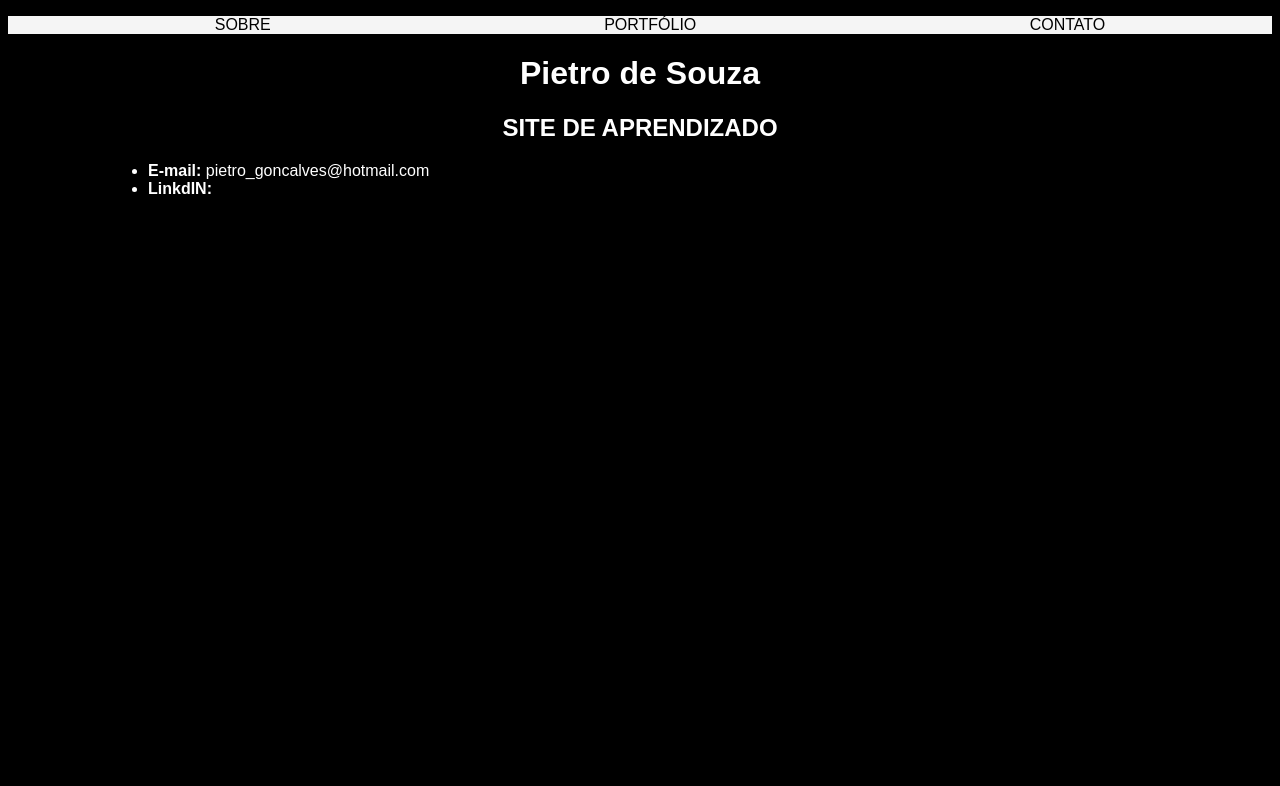
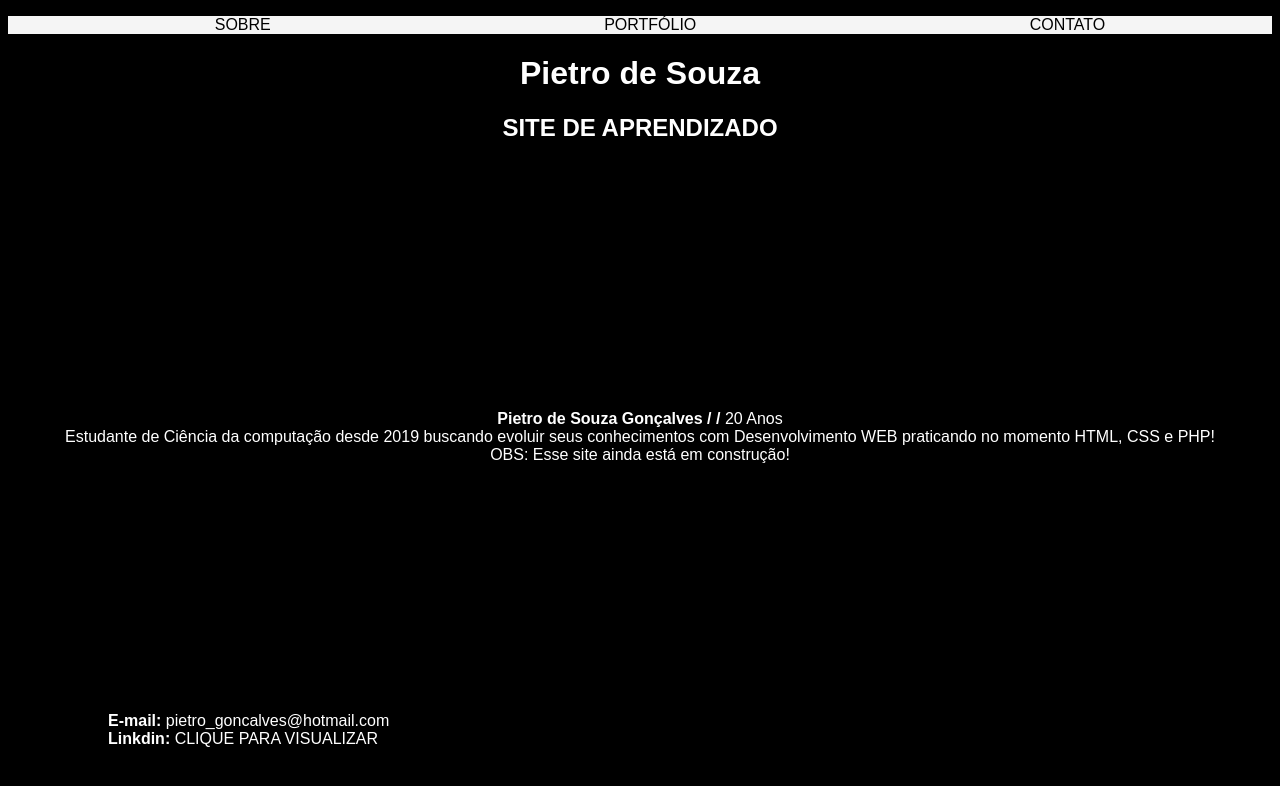
Before and after one commit to p1etr0/imers-ocss, a plain HTML site: page index.html in a window 1280 px wide. Drawn offline with Linux system fonts and the light colour scheme; files that its build step writes are made by us from their sources.

Commit message:
Update index.html

```diff
--- a/index.html
+++ b/index.html
@@ -3,6 +3,7 @@
 <head>
     <meta charset="UTF-8">
     <title>Pietro</title>
+    <link rel="stylesheet" type="text/css" href="estilo.css" media="screen" />
     <link rel="stylesheet" href="CSS/estilo.css">
 </head>
 <body>
@@ -17,12 +18,17 @@
         <h1 class="site-title">Pietro de Souza</h1>
         <h2 class="site-subtitle"><b>SITE DE APRENDIZADO</b></h2>
     </header>
+    <div class="descricao">
+        <p>
+            <b>Pietro de Souza Gonçalves / / </b> 20 Anos <br/> Estudante de Ciência da computação desde 2019 buscando evoluir seus conhecimentos com Desenvolvimento WEB
+            praticando no momento HTML, CSS e PHP!<br/> OBS: Esse site ainda está em construção!
+        </p>
+
+    </div>
     <footer>
         <div class="contatos">
-            <ul>
-            <li><b>E-mail: </b>pietro_goncalves@hotmail.com</li>
-            <li><b>LinkdIN: </b><a href="https://www.linkedin.com/in/pietro-de-souza-gon%C3%A7alves-727a68191/">CLIQUE PARA VISUALIZAR</a></li>
-            </ul>
+            <b>E-mail: </b>pietro_goncalves@hotmail.com <br />
+            <b>Linkdin: </b><a id="linked" href="https://www.linkedin.com/in/pietro-de-souza-gon%C3%A7alves-727a68191/">CLIQUE PARA VISUALIZAR</a><br />
         </div>
     </footer>
 </body>
```
